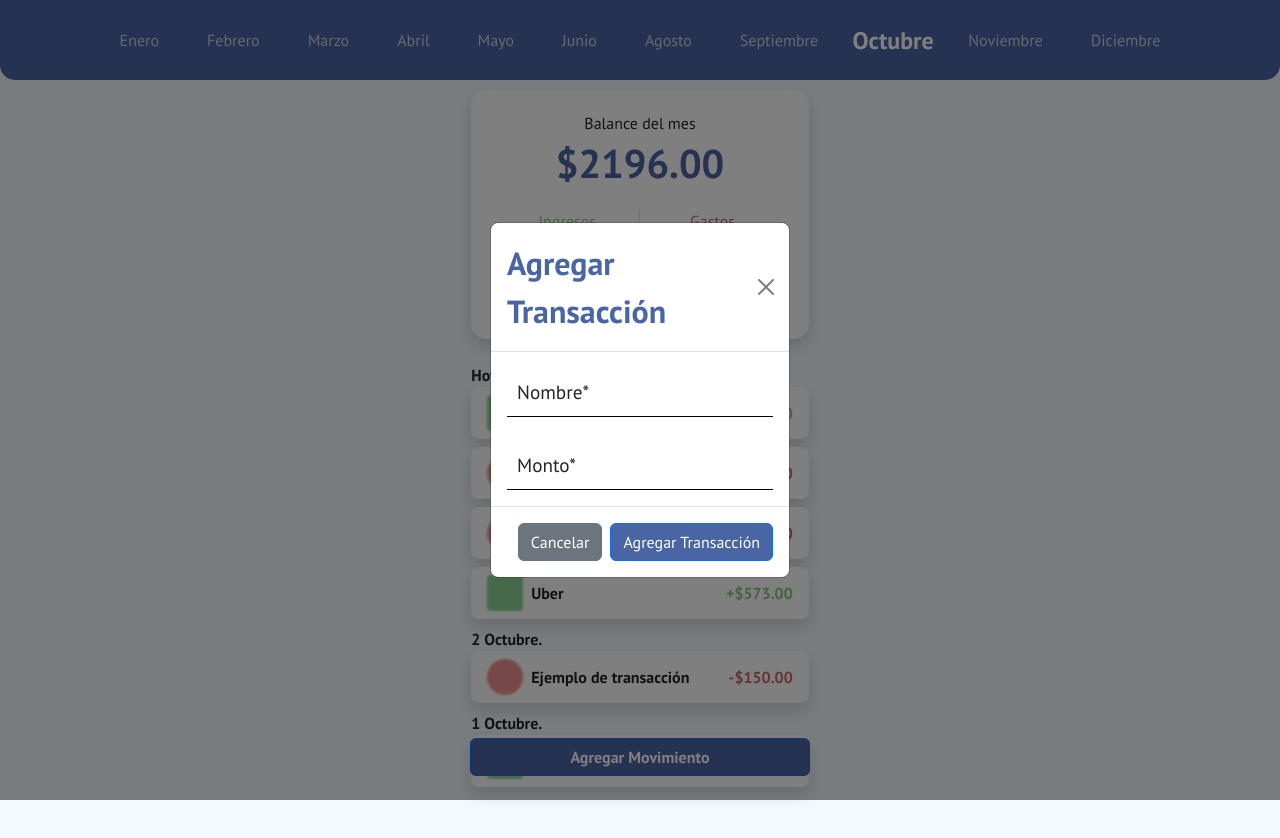
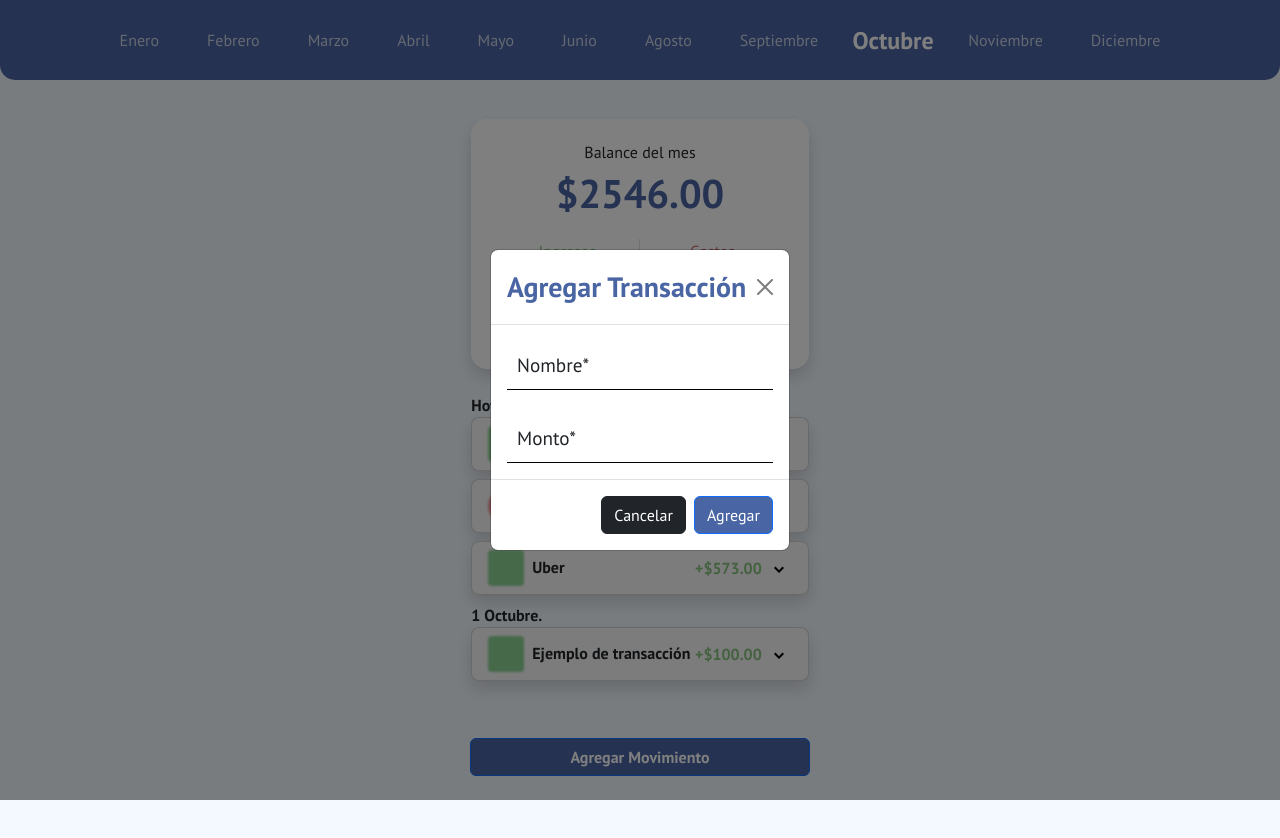
Before and after one commit to fernandopanduro/Reto-Front-End-Developer, a React (Vite) app: page / in a window 1280 px wide. Both pictures are taken after a click on the button "Agregar Movimiento". Shown: the top 838 px of the page. After the commit the page ends 800 px from the top, so only its background shows below. Built offline with nearby package versions, Linux system fonts and the light colour scheme; data requests are answered from the project's data file.

Commit message:
✨ feat: Add accordion

```diff
--- a/db.json
+++ b/db.json
@@ -145,22 +145,10 @@
       "amount": 100
     },
     {
-      "id": "transaction_2023_10_2",
-      "text": "Ejemplo de transacción",
-      "createdAt": "2023-10-02T00:00:00.000Z",
-      "amount": -150
-    },
-    {
       "id": "b9ff9ad3-d8e3-4e2f-9827-a71db8b41ace",
       "text": "Uber",
       "createdAt": "2023-10-14T02:58:16.221Z",
       "amount": 573
-    },
-    {
-      "id": "15b49ccd-1827-4f1d-82b0-e6eaec4db219",
-      "text": "Cena",
-      "createdAt": "2023-10-14T03:47:00.716Z",
-      "amount": -200
     },
     {
       "id": "1e40d530-b37b-44fe-a3ae-454731a28ac7",
--- a/src/components/modal-form.tsx
+++ b/src/components/modal-form.tsx
@@ -49,7 +49,7 @@ function ModalForm() {
         size="sm"
         keyboard={false}>
         <Modal.Header closeButton>
-          <Modal.Title className="fw-bold acent fs-2">
+          <Modal.Title className="fw-bold acent fs-3">
             Agregar Transacción
           </Modal.Title>
         </Modal.Header>
@@ -93,11 +93,14 @@ function ModalForm() {
             </div>
           </Modal.Body>
           <Modal.Footer>
-            <Button variant="secondary" onClick={handleClose}>
+            <Button
+              variant="secondary"
+              className="btn btn-dark"
+              onClick={handleClose}>
               Cancelar
             </Button>
             <Button type="submit" className="btn-modal">
-              Agregar Transacción
+              Agregar
             </Button>
           </Modal.Footer>
         </form>
--- a/src/components/transaction-item.tsx
+++ b/src/components/transaction-item.tsx
@@ -1,6 +1,24 @@
+import { Button } from "react-bootstrap";
+import Accordion from "react-bootstrap/Accordion";
+import { useAccordionButton } from "react-bootstrap/AccordionButton";
+import Card from "react-bootstrap/Card";
+import { GoChevronDown } from "react-icons/go";
 import { useContextTransactions } from "../hooks/useContext";
 
 type Props = { label: string; amount: number; id: string };
+
+function CustomToggle({ eventKey }: { eventKey: string }) {
+  const decoratedOnClick = useAccordionButton(eventKey, () => {});
+  return (
+    <Button
+      variant="light"
+      type="button"
+      className="p-1 py-0"
+      onClick={decoratedOnClick}>
+      <GoChevronDown />
+    </Button>
+  );
+}
 
 const TransactionItem = ({ label, amount, id }: Props) => {
   const isPositiveAmount = amount > 0;
@@ -8,7 +26,10 @@ const TransactionItem = ({ label, amount, id }: Props) => {
   const { deleteTransaction } = useContextTransactions();
 
   return (
-    <div className="shadow rounded-3 bg-white d-flex justify-content-between align-items-center px-3 py-2">
+    <>
+      <Accordion>
+        <Card className="shadow rounded-3 bg-white">
+          <Card.Header className="d-flex justify-content-between align-items-center px-3 py-2">
             <div className="d-flex align-items-center gap-2">
               <div
                 className={`icon ${
@@ -16,14 +37,47 @@ const TransactionItem = ({ label, amount, id }: Props) => {
                 }`}></div>
               <h3 className="fs-6 fw-semibold mb-0">{label}</h3>
             </div>
-      <div>
+            <div className="d-flex gap-1 align-items-center">
               <p
-          className={`fs-6 fw-bold mb-0 ${isPositiveAmount ? "green" : "red"}`}>
+                className={`fs-6 fw-bold mb-0 ${
+                  isPositiveAmount ? "green" : "red"
+                }`}>
                 {isPositiveAmount ? "+" : "-"}${Math.abs(amount).toFixed(2)}
               </p>
+              <CustomToggle eventKey="0" />
             </div>
-      {/* <button onClick={() => deleteTransaction(id)}>X</button> */}
+          </Card.Header>
+          <Accordion.Collapse eventKey="0">
+            <Card.Body className="d-flex justify-content-end py-2">
+              <Button onClick={() => deleteTransaction(id)} variant="danger">
+                Eliminar
+              </Button>
+            </Card.Body>
+          </Accordion.Collapse>
+        </Card>
+      </Accordion>
+      {/* <div className="shadow rounded-3 bg-white d-flex justify-content-between align-items-center px-3 py-2">
+        <div className="d-flex align-items-center gap-2">
+          <div
+            className={`icon ${
+              isPositiveAmount ? "squareGreen" : "circleRed"
+            }`}></div>
+          <h3 className="fs-6 fw-semibold mb-0">{label}</h3>
         </div>
+        <div className="d-flex gap-1 align-items-center">
+          <p
+            className={`fs-6 fw-bold mb-0 ${
+              isPositiveAmount ? "green" : "red"
+            }`}>
+            {isPositiveAmount ? "+" : "-"}${Math.abs(amount).toFixed(2)}
+          </p>
+          <Button onClick={() => deleteTransaction(id)} variant="danger">
+            Eliminar
+          </Button>
+          <CustomToggle eventKey="0" />
+        </div>
+      </div> */}
+    </>
   );
 };
 
```
Lines whose indentation alone changed are shown as unchanged.
